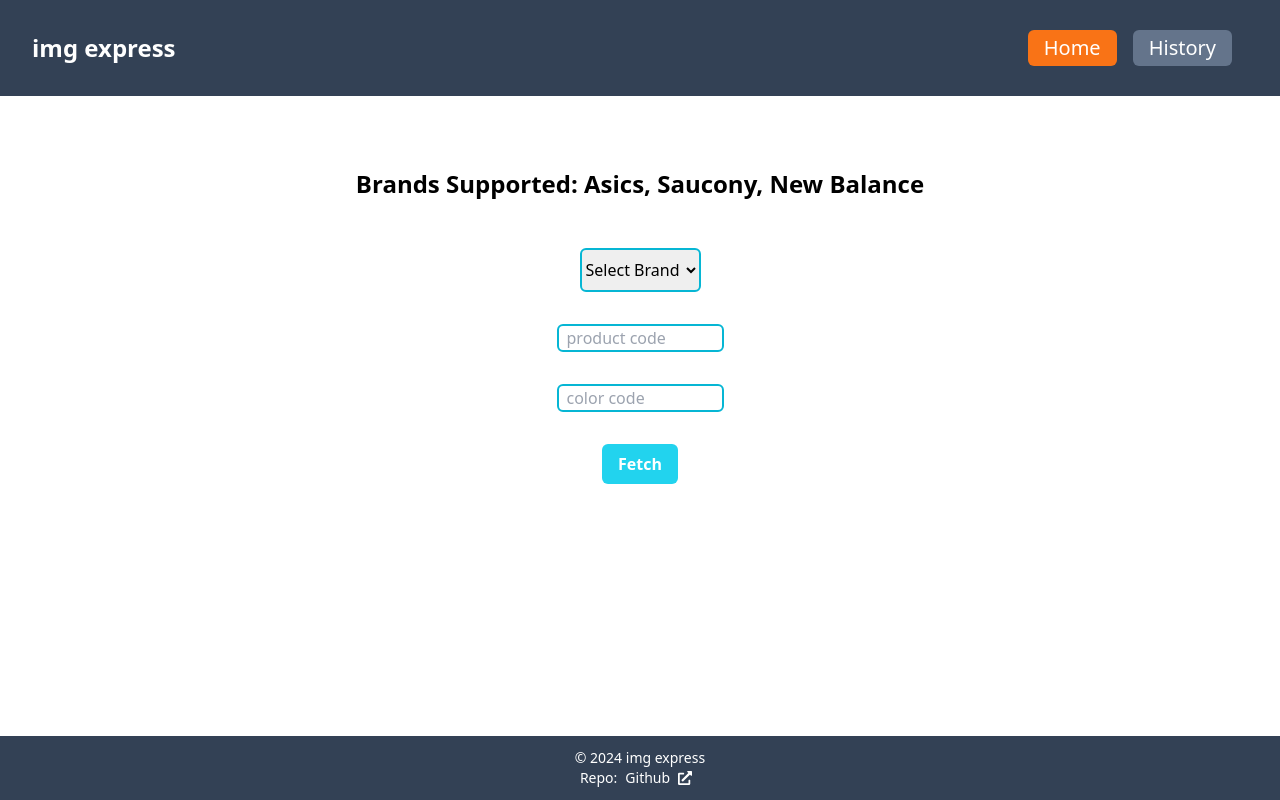
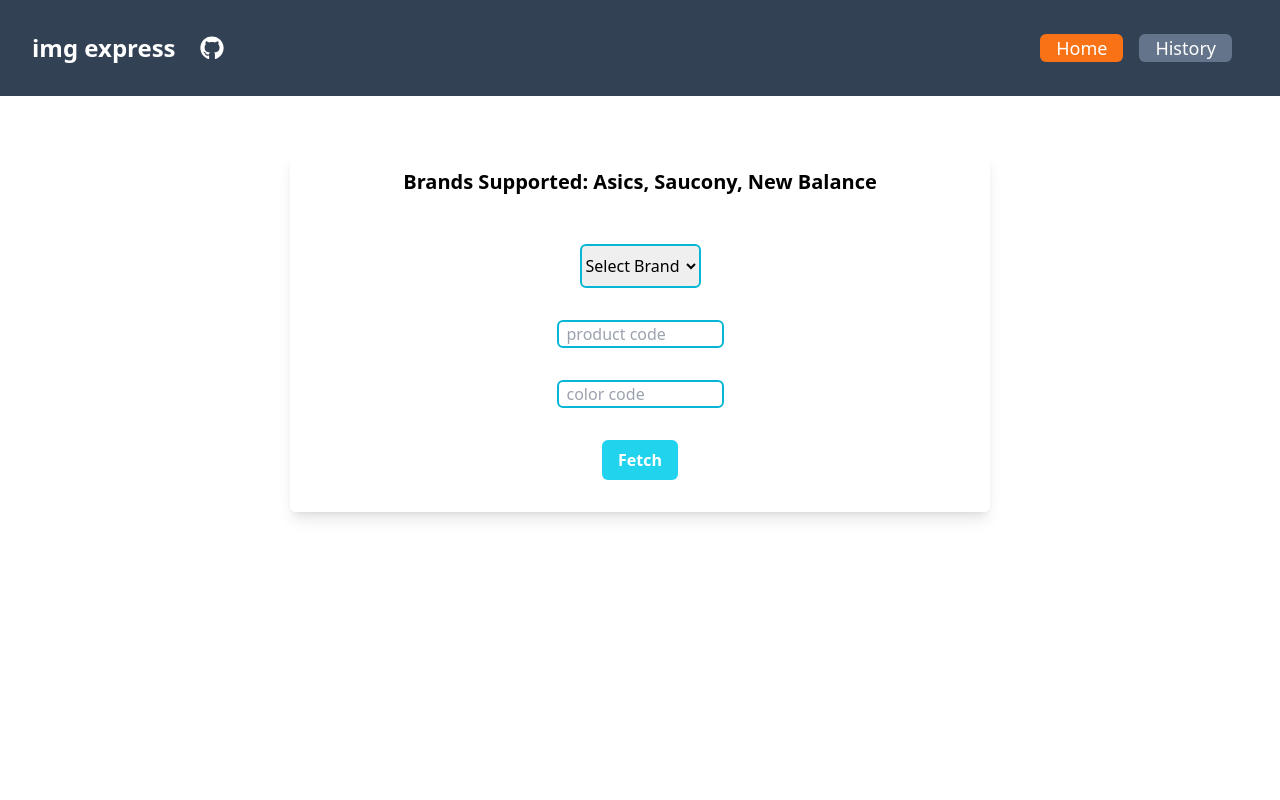
Before and after one commit to sawmeraw/Image-Fetcher-Express, a React (Vite) app in the folder client/: page / in a window 1280 px wide. Built offline with nearby package versions, Linux system fonts and the light colour scheme.

Commit message:
Loading bug fix

```diff
--- a/client/src/App.jsx
+++ b/client/src/App.jsx
@@ -1,8 +1,6 @@
 import React from "react";
 import Navbar from "./components/Navbar";
 import Search from "./components/Search";
-import Footer from "./components/Footer";
-
 import { ToastContainer } from "react-toastify";
 import "react-toastify/dist/ReactToastify.css";
 import { BrowserRouter as Router, Route, Routes } from "react-router-dom";
@@ -18,7 +16,6 @@ function App() {
           <Route exact path="/" element={<Search />} />
           <Route path="/history" element={<History />} />
         </Routes>
-        <Footer />
       </Router>
     </>
   );
--- a/client/src/components/Footer.jsx
+++ b/client/src/components/Footer.jsx
@@ -1,25 +1,20 @@
 import React from "react";
-import { FaExternalLinkAlt } from "react-icons/fa";
+import { FaGithub } from "react-icons/fa";
 
-const Footer = () => {
+const Repo = () => {
   return (
     <>
-      <footer className="bg-slate-700 h-16 flex flex-col items-center justify-center text-white">
-        <p className="text-sm">© 2024 img express</p>
-        <p className="text-sm flex hover:scale-110 duration-200">
-          Repo:{" "}
+      <div className="footer hover:scale-110">
         <a
           href="https://github.com/sawmeraw/Image-Fetcher-Express/tree/main"
           target="_blank"
           className="flex items-center px-2 gap-2 hover:underline"
         >
-            Github
-            <FaExternalLinkAlt />
+          <FaGithub />
         </a>{" "}
-        </p>
-      </footer>
+      </div>
     </>
   );
 };
 
-export default Footer;
+export default Repo;
--- a/client/src/components/Navbar.jsx
+++ b/client/src/components/Navbar.jsx
@@ -1,5 +1,6 @@
 import React, { useState } from "react";
 import { Link } from "react-router-dom";
+import Repo from "./Footer";
 
 const Navbar = () => {
   const [page, setPage] = useState("home");
@@ -7,31 +8,28 @@ const Navbar = () => {
   return (
     <>
       <nav className="flex flex-row h-24 w-full bg-slate-700 items-center justify-between px-8 ">
-        <p className="text-2xl font-bold text-white">
+        <p className="text-2xl font-bold text-white flex gap-4 items-center">
           <Link to="/">img express</Link>
+          <Repo />
         </p>
         <div className="flex items-center text-white">
-          <ul className="flex items-cente gap-4 text-xl px-4 py-2">
+          <ul className="flex items-cente gap-4 text-lg px-4 py-2">
             <li
               className={` ${
                 page === "home" ? "bg-orange-500" : "bg-slate-500"
-              }   font-medium px-2 py-1 rounded-md hover:scale-105 duration-200`}
+              }   font-medium rounded-md hover:scale-105 duration-200`}
             >
-              <Link
-                className="px-2 py-2"
-                onClick={() => setPage("home")}
-                to="/"
-              >
+              <Link className="px-4" onClick={() => setPage("home")} to="/">
                 Home
               </Link>
             </li>
             <li
               className={`${
                 page === "history" ? "bg-orange-500" : "bg-slate-500"
-              }  bg-orange-500 px-2 py-1  font-medium rounded-md hover:scale-105 duration-200`}
+              }  bg-orange-500 font-medium rounded-md hover:scale-105 duration-200`}
             >
               <Link
-                className="px-2 py-2 "
+                className="px-4 "
                 onClick={() => setPage("history")}
                 to="/history"
               >
--- a/client/src/components/Search.jsx
+++ b/client/src/components/Search.jsx
@@ -7,11 +7,11 @@ import { toast } from "react-toastify";
 const Search = () => {
   const [images, setImages] = useState([]);
   const [selected, setSelected] = useState();
-  const [error, setError] = useState(false);
+  const [erroredImages, setErroredImages] = useState(new Set());
 
   const handleFormSubmit = (e) => {
     e.preventDefault();
-    setError(false);
+    setErroredImages(new Set());
     const formData = new FormData(e.target);
     const productCode = formData.get("product-code");
     const colorCode = formData.get("color-code");
@@ -33,10 +33,9 @@ const Search = () => {
     fetchImages();
   };
 
-  const handleError = () => {
-    setImages([]);
-    setError(true);
-    toast.error("Image not found", { autoClose: 1500 });
+  const handleError = (index) => {
+    setErroredImages((prev) => new Set([...prev, index]));
+    toast.warn(`Some issue with image-${index + 1}`, { autoClose: 750 });
   };
 
   const handleDownloadAllClick = async () => {
@@ -55,12 +54,12 @@ const Search = () => {
         link.href = URL.createObjectURL(blob);
         link.download = `images-${nanoid()}.zip`;
         link.click();
-        toast.success("Images downloaded successfully", { autoClose: 1500 });
+        toast.success("Images downloaded successfully", { autoClose: 750 });
         URL.revokeObjectURL(link.href);
       })
       .catch((error) => {
         console.log(error.message);
-        toast.error("Error creating zip file", { autoClose: 1500 });
+        toast.error("Error creating zip file", { autoClose: 750 });
       });
   };
 
@@ -68,18 +67,18 @@ const Search = () => {
     <>
       <div
         className={`px-16 py-14 main-page ${
-          images.length > 0 && "grid grid-cols-2"
+          images.length > 0 && "flex flex-col"
         }`}
       >
         <form
           action=""
           onSubmit={handleFormSubmit}
-          className="w-[700px] h-auto px-4 py-4 mx-auto"
+          className="w-[700px] h-auto px-4 py-4 mx-auto shadow-lg rounded-md"
         >
-          <p className="text-center font-semibold text-2xl mb-8">
+          <p className="text-center font-semibold text-xl mb-8">
             Brands Supported: Asics, Saucony, New Balance
           </p>
-          <div className="flex flex-col gap-4 items-center py-4 justify-center">
+          <div className="flex flex-col gap-4 items-center py-4 justify-center ">
             <select
               name="brand"
               id="brand"
@@ -93,12 +92,12 @@ const Search = () => {
               <option value="newbalance">New Balance</option>
             </select>
             {selected && (
-              <p className="bg-yellow-100 rounded-md border-yellow-700 border-2 px-2 py-2">
+              <p className="bg-yellow-100 text-sm rounded-md border-yellow-700 border-2 px-2 py-2">
                 {selected === "asics"
-                  ? "Eg. For Asics, use product code: 1011B548 and color code: 001"
+                  ? "Example: product code: 1011B548 and color code: 001"
                   : selected == "saucony"
-                  ? "Eg. For Saucony, use product code: S20939 and color code: 129"
-                  : "Try M1080P13, if it works, it works. If it doesn't, New Balance just sucks 😆."}
+                  ? "Example: product code: S20939 and color code: 129"
+                  : "Example: product code: M1080P13 and color code doesnt matter"}
               </p>
             )}
           </div>
@@ -125,25 +124,18 @@ const Search = () => {
           <div className="py-4 flex justify-center">
             <button
               type="submit"
-              className="px-4 py-2 bg-cyan-400 rounded-md text-white font-semibold hover:scale-110 duration-300 hover:text-black "
+              className="px-4 py-2 bg-cyan-400 rounded-md text-white font-semibold duration-300 hover:bg-cyan-300 "
             >
               Fetch
             </button>
           </div>
         </form>
-        <div className="mt-4 px-4 py-4 flex flex-row flex-wrap gap-4 items-center justify-center">
-          <div className="flex w-full items-center justify-end mt-4">
-            {images.length > 0 && (
-              <button
-                onClick={handleDownloadAllClick}
-                className="px-4 py-2 bg-cyan-400 rounded-md hover:scale-110 duration-300 text-white font-semibold hover:text-black"
-              >
-                Download All
-              </button>
-            )}
-          </div>
+        <div className="mt-8 px-4 py-4 flex flex-row flex-wrap gap-4 items-center justify-center">
           {images?.map((image, index) => {
             const id = index;
+            if (erroredImages.has(index)) {
+              return null;
+            }
             return (
               <>
                 <img
@@ -151,15 +143,29 @@ const Search = () => {
                   src={image}
                   alt="product image"
                   className="w-[200px] h-auto mx-auto shadow-lg rounded-md"
-                  onError={handleError}
+                  onError={() => handleError(index)}
                 />
               </>
             );
           })}
         </div>
+        <div className="flex w-full items-center justify-center mt-4">
+          {images.length > 0 && (
+            <button
+              onClick={handleDownloadAllClick}
+              className={`px-4 py-2 bg-cyan-400 ${
+                erroredImages.size == images.length ? "hidden" : "block"
+              } rounded-md duration-300 text-white font-semibold hover:bg-cyan-300`}
+            >
+              Download All
+            </button>
+          )}
+        </div>
 
-        <div className="flex w-full items-center justify-center mt-4">
-          {error && <p>No images found. Check the URL.</p>}
+        <div className="flex w-full items-center justify-center mt-4 mb-8">
+          {erroredImages.size == images.length && erroredImages.size != 0 && (
+            <p>No images found. Check the URL.</p>
+          )}
         </div>
       </div>
     </>
--- a/client/src/input.css
+++ b/client/src/input.css
@@ -3,5 +3,6 @@
 @tailwind utilities;
 
 .main-page {
-  height: calc(100vh - 160px);
+  height: auto;
+  margin-bottom: 4rem;
 }
--- a/client/src/output.css
+++ b/client/src/output.css
@@ -583,12 +583,8 @@ video {
   display: table;
 }
 
-.grid {
-  display: grid;
-}
-
-.h-16 {
-  height: 4rem;
+.hidden {
+  display: none;
 }
 
 .h-24 {
@@ -633,10 +629,6 @@ video {
   animation: pulse 2s cubic-bezier(0.4, 0, 0.6, 1) infinite;
 }
 
-.grid-cols-2 {
-  grid-template-columns: repeat(2, minmax(0, 1fr));
-}
-
 .flex-row {
   flex-direction: row;
 }
@@ -653,10 +645,6 @@ video {
   align-items: center;
 }
 
-.justify-end {
-  justify-content: flex-end;
-}
-
 .justify-center {
   justify-content: center;
 }
@@ -665,12 +653,12 @@ video {
   justify-content: space-between;
 }
 
+.gap-2 {
+  gap: 0.5rem;
+}
+
 .gap-4 {
   gap: 1rem;
-}
-
-.gap-2 {
-  gap: 0.5rem;
 }
 
 .rounded-md {
@@ -718,11 +706,6 @@ video {
 .bg-slate-700 {
   --tw-bg-opacity: 1;
   background-color: rgb(51 65 85 / var(--tw-bg-opacity));
-}
-
-.bg-yellow-300 {
-  --tw-bg-opacity: 1;
-  background-color: rgb(253 224 71 / var(--tw-bg-opacity));
 }
 
 .bg-yellow-100 {
@@ -794,6 +777,11 @@ video {
   line-height: 1.75rem;
 }
 
+.text-lg {
+  font-size: 1.125rem;
+  line-height: 1.75rem;
+}
+
 .font-bold {
   font-weight: 700;
 }
@@ -831,7 +819,8 @@ video {
 }
 
 .main-page {
-  height: calc(100vh - 160px);
+  height: auto;
+  margin-bottom: 4rem;
 }
 
 .hover\:scale-105:hover {
@@ -844,6 +833,16 @@ video {
   --tw-scale-x: 1.1;
   --tw-scale-y: 1.1;
   transform: translate(var(--tw-translate-x), var(--tw-translate-y)) rotate(var(--tw-rotate)) skewX(var(--tw-skew-x)) skewY(var(--tw-skew-y)) scaleX(var(--tw-scale-x)) scaleY(var(--tw-scale-y));
+}
+
+.hover\:bg-cyan-300:hover {
+  --tw-bg-opacity: 1;
+  background-color: rgb(103 232 249 / var(--tw-bg-opacity));
+}
+
+.hover\:bg-red-400:hover {
+  --tw-bg-opacity: 1;
+  background-color: rgb(248 113 113 / var(--tw-bg-opacity));
 }
 
 .hover\:text-black:hover {
```
Also changed, not shown: client/src/components/History.jsx (+28 -2 lines), 1 other file (tests, documents, lock files or other folders). Lines whose indentation alone changed are shown as unchanged.
